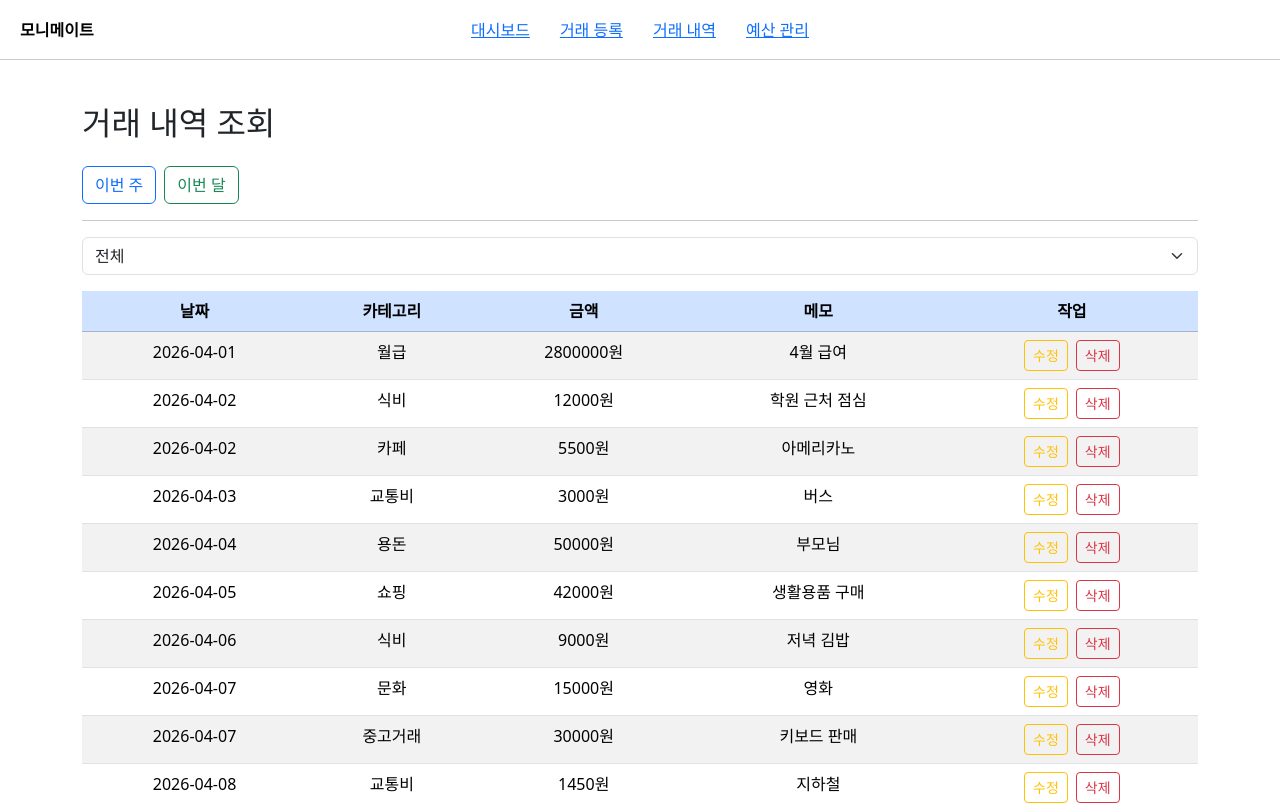
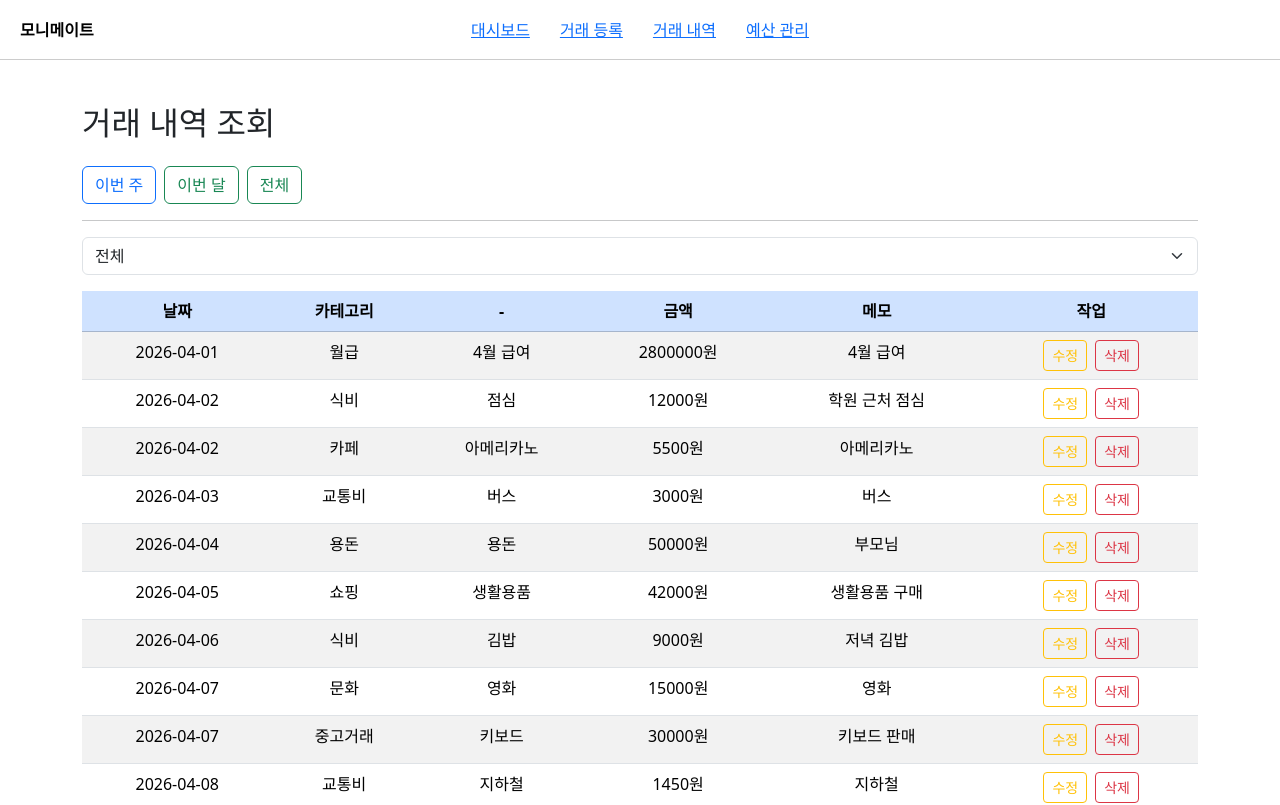
Before and after one commit to KB7-budget-manager-skeleton/budget-manager, a Vue app: page /transactions in a window 1280 px wide. Shown: the top 805 px of the page. Built offline with nearby package versions, Linux system fonts and the light colour scheme; data requests are answered from the project's data file.

Commit message:
feat 기간/카테고리 중첩 필터

```diff
--- a/src/pages/TransactionListView.vue
+++ b/src/pages/TransactionListView.vue
@@ -10,6 +10,9 @@
       </button>
       <button class="btn btn-outline-success me-2" @click="setMonth">
         이번 달
+      </button>
+      <button class="btn btn-outline-success me-2" @click="restFilter">
+        전체
       </button>
 
       <hr />
@@ -30,12 +33,13 @@
       </select>
     </div>
 
-    <!-- 들어가는 내용  -->
+    <!-- 거래내역조회  -->
     <table class="table table-striped table-hover text-center">
       <thead class="table-primary">
         <tr>
           <th>날짜</th>
           <th>카테고리</th>
+          <th>-</th>
           <th>금액</th>
           <th>메모</th>
           <th>작업</th>
@@ -43,11 +47,12 @@
       </thead>
 
       <tbody>
-        <tr v-for="item in transactions" :key="item.id">
-          <td>{{ item.date }}</td>
-          <td>{{ item.category }}</td>
-          <td>{{ item.amount }}원</td>
-          <td>{{ item.memo }}</td>
+        <tr v-for="content in transactions" :key="content.id">
+          <td>{{ content.date }}</td>
+          <td>{{ content.category }}</td>
+          <td>{{ content.item }}</td>
+          <td>{{ content.amount }}원</td>
+          <td>{{ content.memo }}</td>
 
           <!-- 작업(수정/ 삭제 ) 버튼 구현 -->
           <td>
@@ -67,7 +72,7 @@ const store = useTransactionStore();
 
 // store → 화면 연결
 
-const transactions = computed(() => store.FilterTransactionsByPeriod());
+const transactions = computed(() => store.FilterTransactionsByCategory);
 
 // 컴포넌트 실행 시 데이터 가져오기
 onMounted(() => {
@@ -83,5 +88,9 @@ const setMonth = () => {
   store.SetSelectedPeriod('month');
 };
 
+const restFilter = () => {
+  store.SetSelectedPeriod('all');
+};
+
 //카테고리별 필터
 </script>
--- a/src/stores/transaction.js
+++ b/src/stores/transaction.js
@@ -1,4 +1,4 @@
-import { reactive } from 'vue';
+import { computed, reactive } from 'vue';
 import { defineStore } from 'pinia';
 import axios from 'axios';
 
@@ -99,11 +99,10 @@ export const useTransactionStore = defineStore('transaction', () => {
 
     const Today = new Date();
 
-    //전체목록일때
     if (State.SelectedPeriod === 'all') {
       return State.Transactions;
     }
-    //주간목록
+
     if (State.SelectedPeriod === 'week') {
       const Day = Today.getDay();
 
@@ -121,7 +120,6 @@ export const useTransactionStore = defineStore('transaction', () => {
       });
     }
 
-    //월별 목록
     if (State.SelectedPeriod === 'month') {
       const Start = new Date(Today.getFullYear(), Today.getMonth(), 1);
       const End = new Date(Today.getFullYear(), Today.getMonth() + 1, 0);
@@ -137,17 +135,22 @@ export const useTransactionStore = defineStore('transaction', () => {
     return State.Transactions;
   };
 
+  const FilterTransactionsByCategory = computed(() => {
+    let Result = FilterTransactionsByPeriod();
+
+    if (State.SelectedCategory !== 'all') {
+      Result = Result.filter((Item) => {
+        return Item.category === State.SelectedCategory;
+      });
+    }
+
+    return Result;
+  });
   // [2-4] 카테고리 조건에 맞는 거래 필터링
   // TODO: [2-4] 카테고리 필터 로직 구현
-  const FilterTransactionsByCategory = () => {
-    //전체 선택이면 전체 데이터 반환
-    if (State.SelectedCategory === 'all') {
-      return State.Transactions;
-    }
-    return State.Transactions.filter((item) => {
-      return item.category === State.SelectedCategory;
-    });
-  };
+  // const FilterTransactionsByCategory = () => {
+  //   //전체 선택이면 전체 데이터 반환
+  // };
 
   // [3-2] 월별 수입/지출/순이익 계산
   const CalculateMonthlySummary = () => {
```
